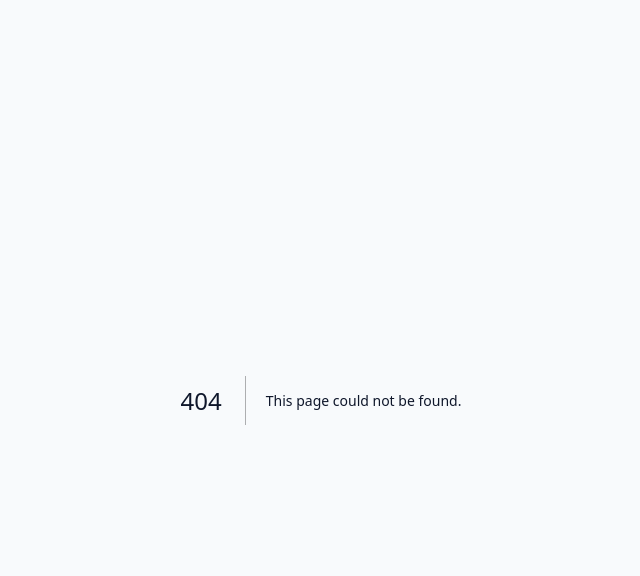
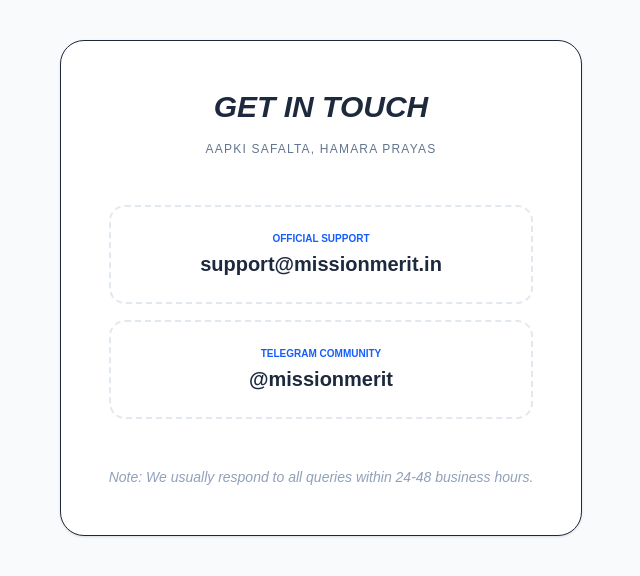
Before and after one commit to kashishbhaig/sarkari-naukri-portal, a Next.js app: page /contact in a window 1280 px wide. Before the commit this address had no page. Shown: the top 576 px of the page, without its empty margins (319-959 px from the left). Built offline with nearby package versions, Linux system fonts and the light colour scheme.

Commit message:
Create page.tsx

```diff
--- /dev/null
+++ b/app/contact/page.tsx
@@ -0,0 +1,21 @@
+export default function Contact() {
+  return (
+    <div className="max-w-4xl mx-auto p-6 md:p-12 text-slate-800 bg-white my-10 shadow-sm border rounded-3xl text-center">
+      <h1 className="text-3xl font-black mb-4 uppercase italic">Get In Touch</h1>
+      <p className="text-slate-500 mb-12 font-medium uppercase tracking-widest text-xs">Aapki safalta, hamara prayas</p>
+
+      <div className="max-w-md mx-auto space-y-4">
+        <div className="p-6 border-2 border-dashed border-slate-200 rounded-2xl">
+          <p className="text-[10px] font-black text-blue-600 uppercase mb-1">Official Support</p>
+          <p className="font-black text-xl text-slate-800">support@missionmerit.in</p>
+        </div>
+        <div className="p-6 border-2 border-dashed border-slate-200 rounded-2xl">
+          <p className="text-[10px] font-black text-blue-600 uppercase mb-1">Telegram Community</p>
+          <p className="font-black text-xl text-slate-800">@missionmerit</p>
+        </div>
+      </div>
+
+      <p className="mt-12 text-sm text-slate-400 font-medium italic">Note: We usually respond to all queries within 24-48 business hours.</p>
+    </div>
+  );
+}
```
